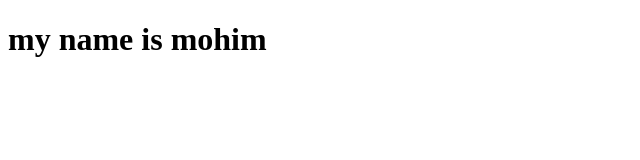
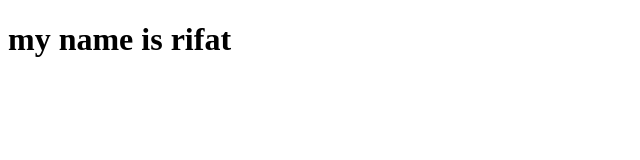
Before and after one commit to programmermohim/Amader-Lakhmipur, a plain HTML site: page index.html in a window 1280 px wide. Shown: the whole page, without its empty margins (0-640 px from the left). Drawn offline with Linux system fonts and the light colour scheme.

Commit message:
text uodated

```diff
--- a/index.html
+++ b/index.html
@@ -6,6 +6,6 @@
     <title>Document</title>
 </head>
 <body>
-    <h1>my name is mohim</h1>
+    <h1>my name is rifat</h1>
 </body>
 </html>
```
